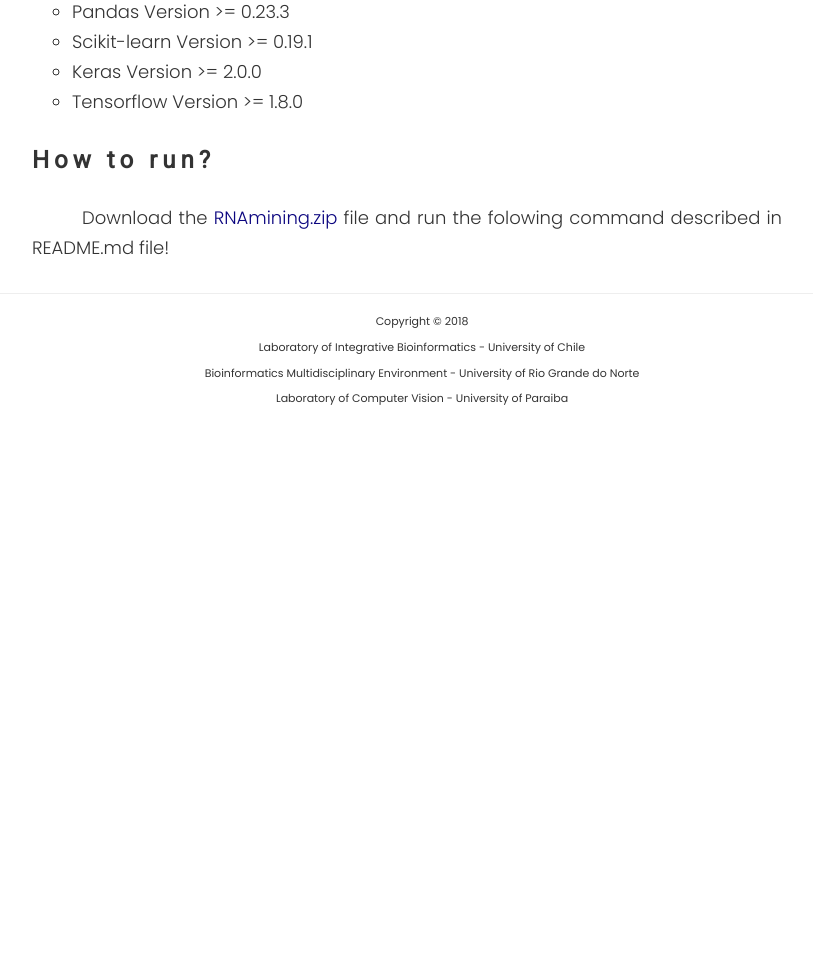
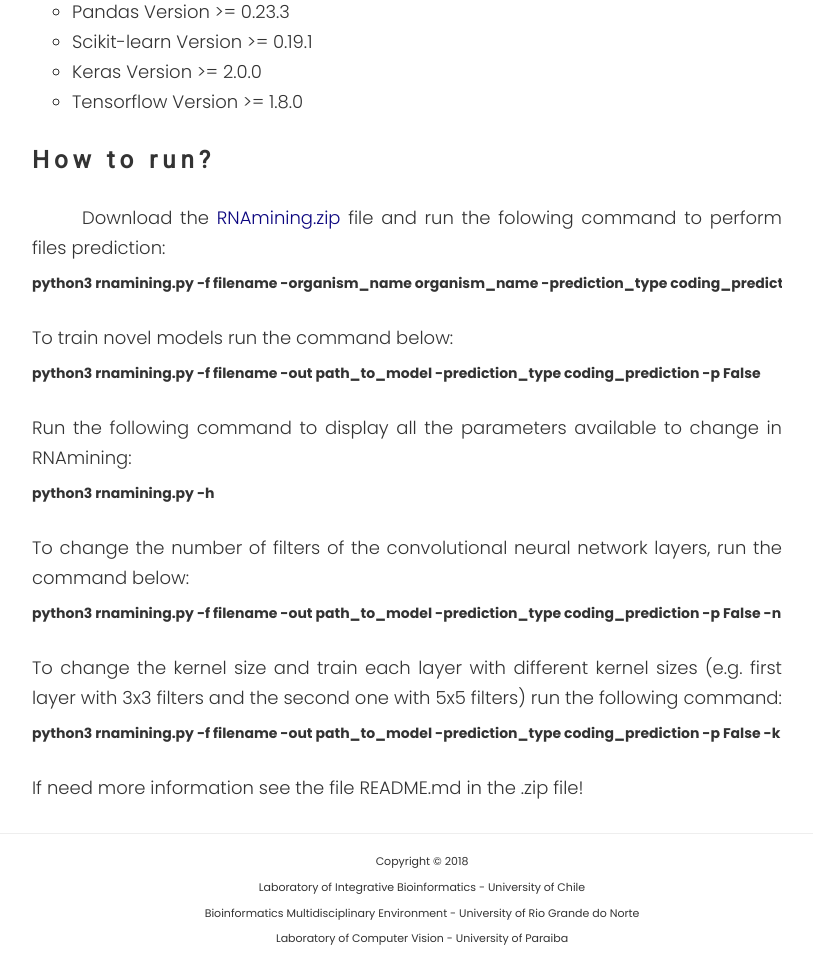
Before and after one commit to thaisratis/RNAmining, a PHP site: page /download in a window 1280 px wide. Shown: the part 507-1464 px from the top of the page, without its empty margins (233-1046 px from the left). Before the commit the page ends 912 px from the top, so only its background shows below. Run offline with PHP 8.4, Linux system fonts and the light colour scheme; lists and menus that the app fills with data are empty; some libraries are stand-ins or nearby versions.

Commit message:
RNAmining

```diff
--- a/volumes/rnamining-front/download.php
+++ b/volumes/rnamining-front/download.php
@@ -31,7 +31,66 @@
 
                 <h3 class="portfolio-text">How to run?</h3>
                 <h4 class="text-justify text-about" style="line-height:30px;text-indent:50px">
-                    <p>Download the <a href="../examples/RNAmining_standalone.zip">RNAmining.zip</a> file and run the folowing command described in README.md file!</p>
+                    <p>Download the <a href="../examples/RNAmining_standalone.zip">RNAmining.zip</a> file and run the folowing command to perform files prediction:</p>
+                </h4>
+                        <div style="white-space: nowrap; overflow-x: auto;">
+                            <table>
+                                <th>
+                                    python3 rnamining.py -f filename -organism_name organism_name -prediction_type coding_prediction -output_folder output
+                                </th>
+                            </table>
+                        </div>
+                    </br>
+
+                <h4 class="text-justify text-about" style="line-height:30px;">
+                    <p>To train novel models run the command below:</p>
+                </h4>
+                        <div style="white-space: nowrap; overflow-x: auto;">
+                            <table>
+                                <th>
+                                    python3 rnamining.py -f filename -out path_to_model -prediction_type coding_prediction -p False
+                                </th>
+                            </table>
+                        </div>
+                     </br>
+
+                <h4 class="text-justify text-about" style="line-height:30px;">
+                    <p>Run the following command to display all the parameters available to change in RNAmining:</p>
+                </h4>
+                        <div style="white-space: nowrap; overflow-x: auto;">
+                            <table>
+                                <th>
+                                    python3 rnamining.py -h
+                                </th>
+                            </table>
+                        </div>
+                    </br>
+
+                <h4 class="text-justify text-about" style="line-height:30px;">
+                    <p>To change the number of filters of the convolutional neural network layers, run the command below:</p>
+                </h4>
+                        <div style="white-space: nowrap; overflow-x: auto;">
+                            <table>
+                                <th>
+                                    python3 rnamining.py -f filename -out path_to_model -prediction_type coding_prediction -p False -num_filters 128
+                                </th>
+                            </table>
+                        </div>
+                    </br>
+
+                <h4 class="text-justify text-about" style="line-height:30px;">
+                    <p>To change the kernel size and train each layer with different kernel sizes (e.g. first layer with 3x3 filters and the second one with 5x5 filters) run the following command:</p>
+                </h4>
+                        <div style="white-space: nowrap; overflow-x: auto;">
+                            <table>
+                                <th>
+                                    python3 rnamining.py -f filename -out path_to_model -prediction_type coding_prediction -p False -k 3 5
+                                </th>
+                            </table>
+                        </div>
+                    </br>
+                <h4 class="text-justify text-about" style="line-height:30px;">
+                    <p>If need more information see the file README.md in the .zip file!</p>
                 </h4>
 
             </div>
```
